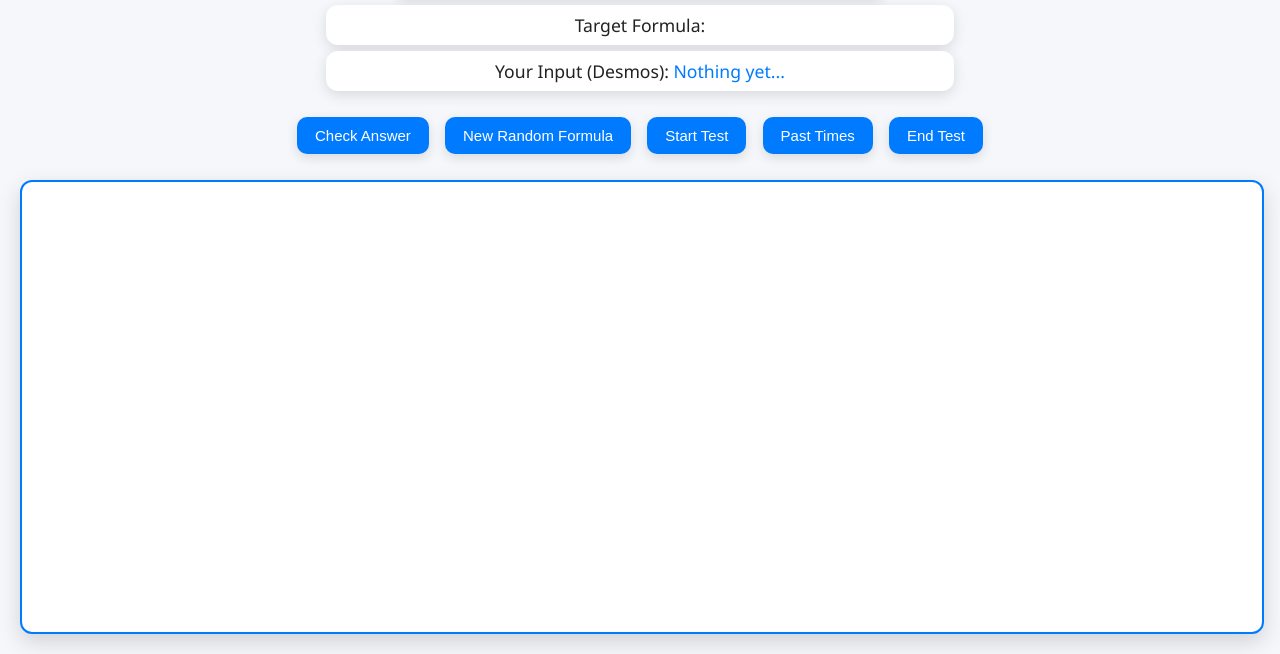
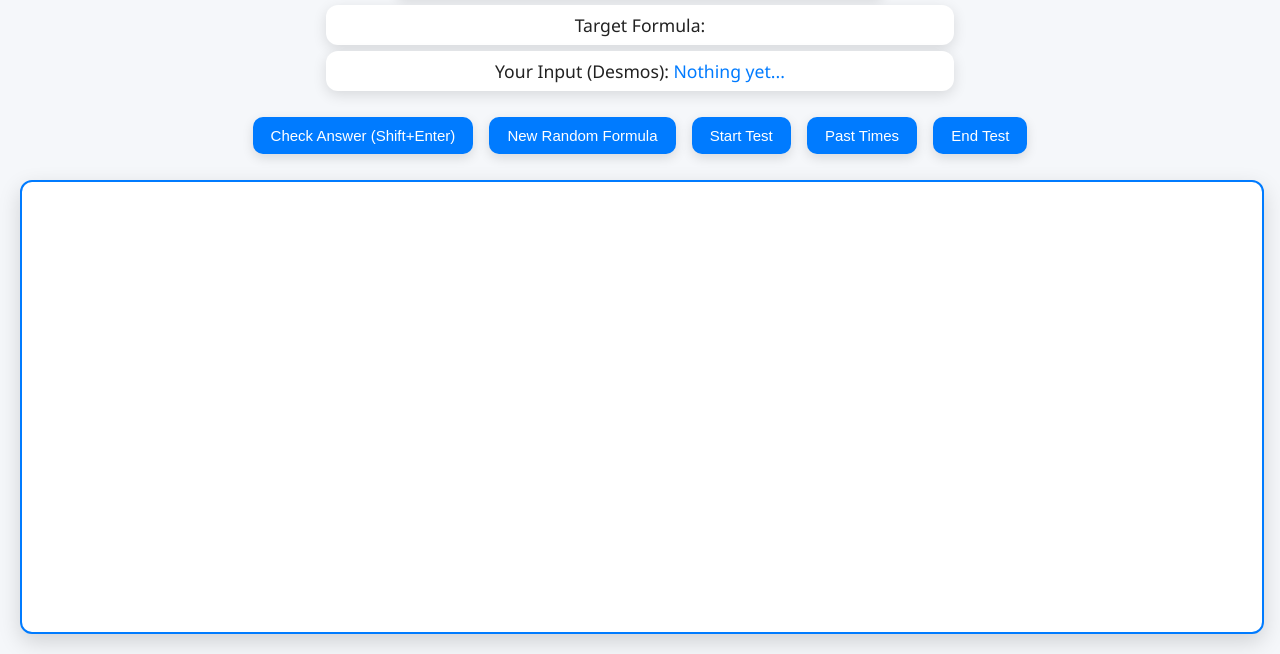
Before and after one commit to Sceptrell/DesmosSpeedTrainer, a plain HTML site: page index.html in a window 1280 px wide. Shown: the part 150-804 px from the top of the page. Drawn offline with nearby package versions, Linux system fonts and the light colour scheme; a script that the page names is missing.

Commit message:
Update index.html
Put "Shift+Enter" beside "Check Answer". I didn't want to but it seems it's necessary

```diff
--- a/index.html
+++ b/index.html
@@ -205,7 +205,7 @@
 </div>
 
 <div id="controls">
-  <button id="check-answer">Check Answer</button>
+  <button id="check-answer">Check Answer (Shift+Enter)</button>
   <button id="new-formula">New Random Formula</button>
   <button id="start-test" title="Alt+Enter">Start Test</button>
   <button id="show-times">Past Times</button>
```
